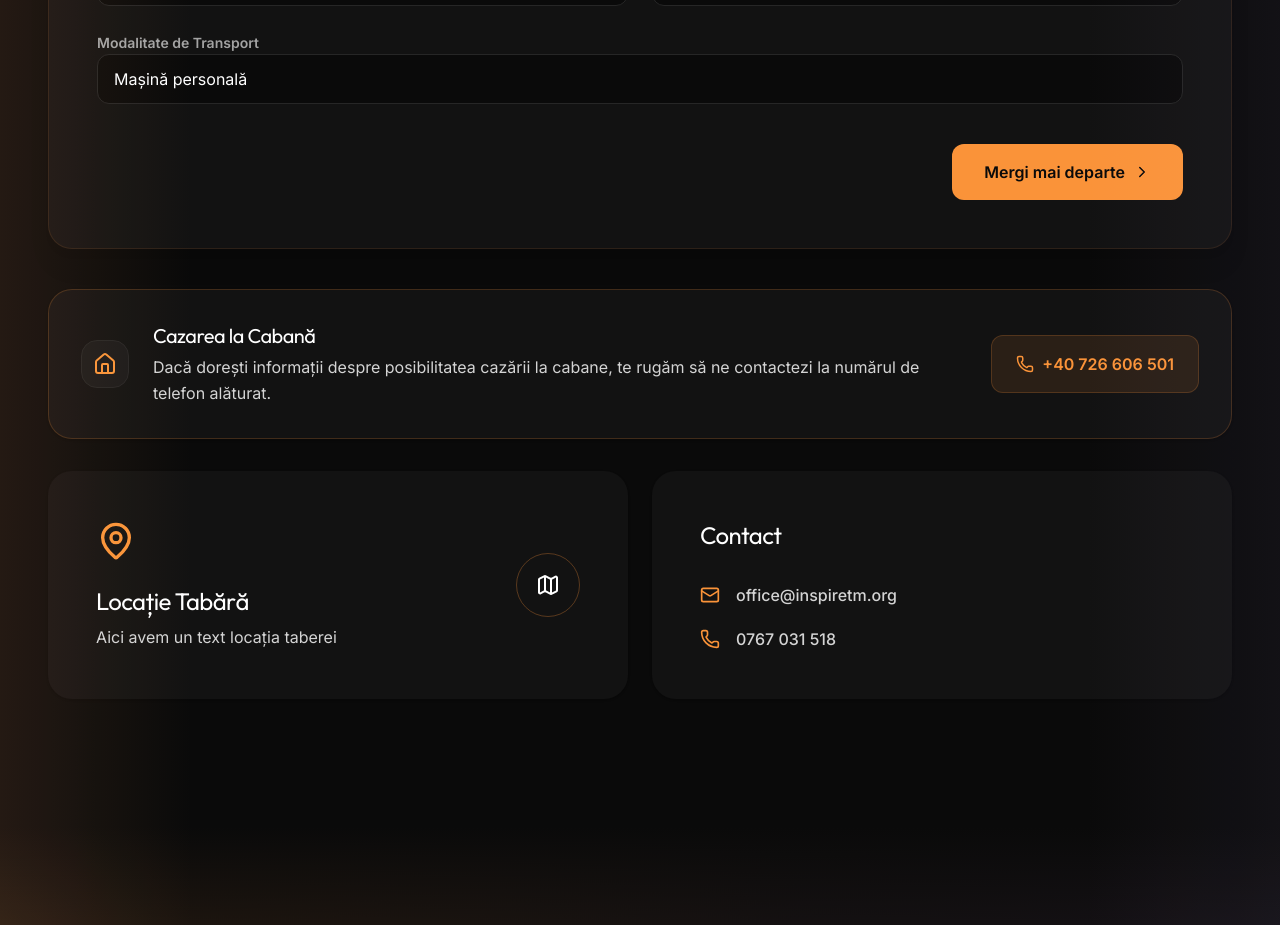
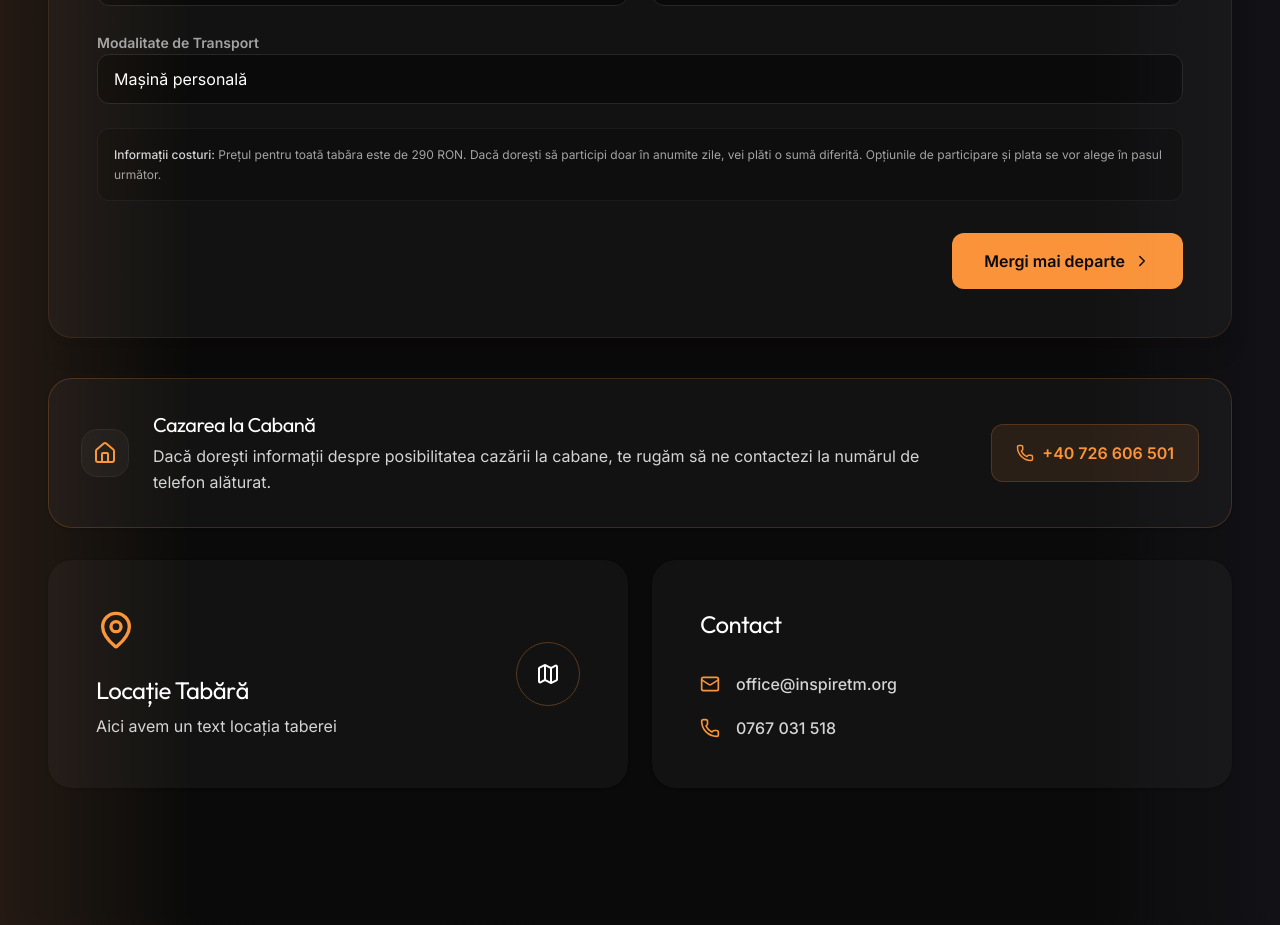
Before and after one commit to nathan05p/inspireWeb, a React (Vite) app in the folder inspireWeb-main/: page / in a window 1280 px wide. Shown: the part 6840-7765 px from the top of the page. Built offline with nearby package versions, Linux system fonts and the light colour scheme; a web font is replaced by a local one.

Commit message:
feat: add pricing preview to registration form step 1

```diff
--- a/inspireWeb-main/src/components/RegistrationForm.tsx
+++ b/inspireWeb-main/src/components/RegistrationForm.tsx
@@ -235,7 +235,13 @@ export default function RegistrationForm() {
 
 
 
-            <div className="flex justify-end pt-4">
+            <div className="bg-[#0A0A0A]/40 border border-[#262626]/50 rounded-xl p-4">
+              <p className="text-xs text-[#A3A3A3] leading-relaxed">
+                <span className="text-[#D4D4D4] font-medium">Informații costuri:</span> Prețul pentru toată tabăra este de 290 RON. Dacă dorești să participi doar în anumite zile, vei plăti o sumă diferită. Opțiunile de participare și plata se vor alege în pasul următor.
+              </p>
+            </div>
+
+            <div className="flex justify-end pt-2">
               <button type="submit" className="flex items-center gap-2 bg-[#FA9339] text-[#0A0A0A] px-8 py-4 rounded-xl font-bold hover:bg-[#D45A10] transition-colors">
                 Mergi mai departe <ChevronRight size={18} />
               </button>
```
